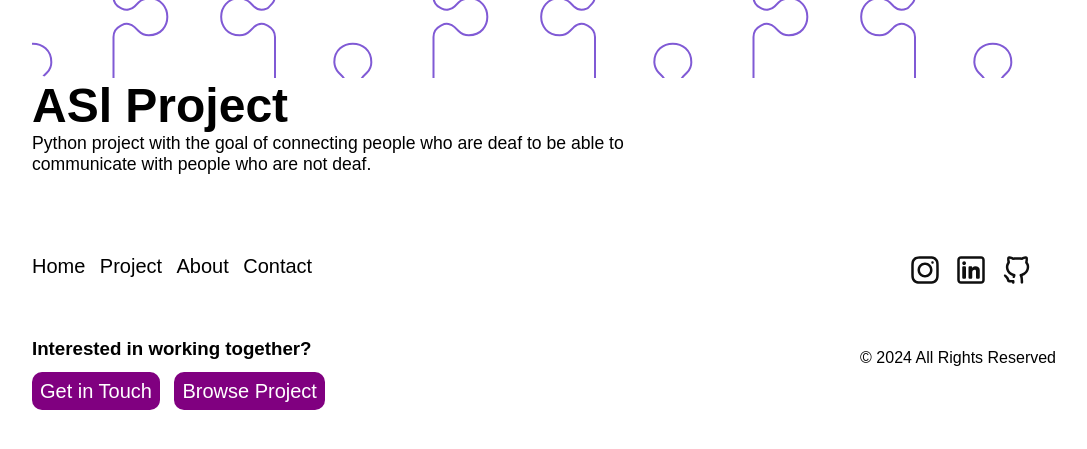
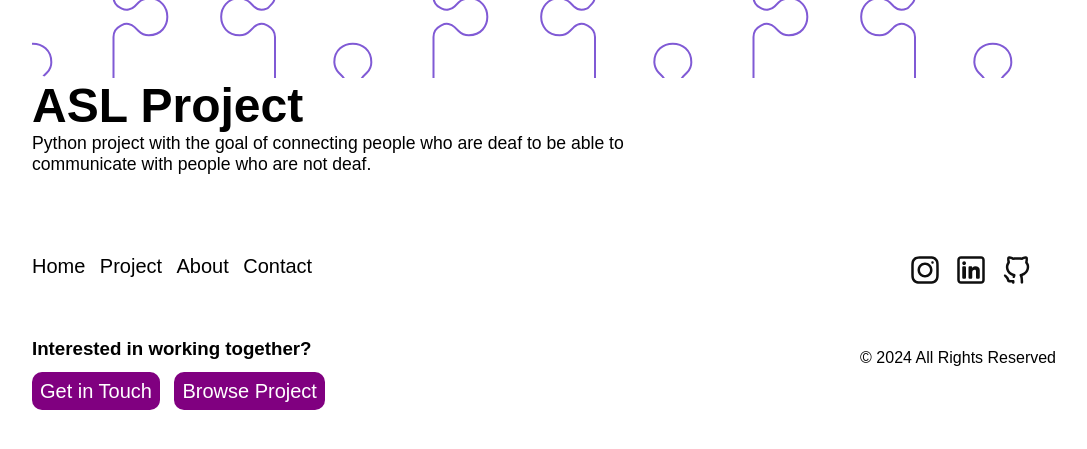
Before and after one commit to DavidFakunle/David-Html-Code, a plain HTML site: page MyWebPortfolio/Projects.html in a window 1280 px wide. Shown: the part 1187-1636 px from the top of the page, without its empty margins (96-1183 px from the left). Drawn offline with Linux system fonts and the light colour scheme.

Commit message:
fixed spelling

```diff
--- a/MyWebPortfolio/Projects.html
+++ b/MyWebPortfolio/Projects.html
@@ -51,7 +51,7 @@
                     <div class="imgdiv">
                         <img src="PortfolioImages/Asl.jpg" alt="translate">
                     </div>
-                    <h1>ASl Project</h1>
+                    <h1>ASL Project</h1>
                     <p>Python project with the goal of connecting people who are deaf to be able to <br>
                     communicate with people who are not deaf.</p>
                 </div>
```
